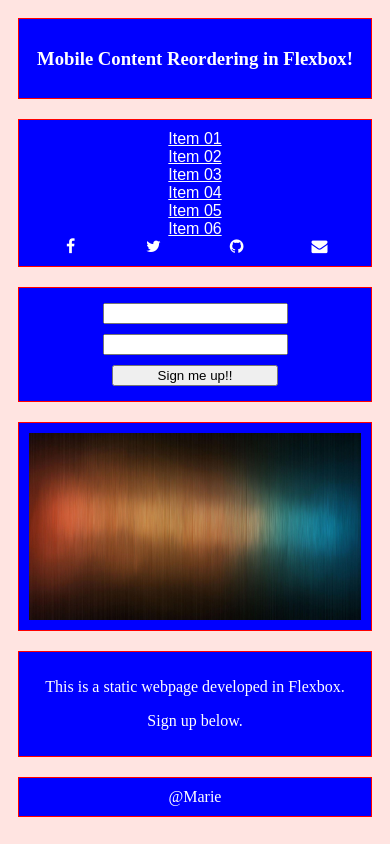
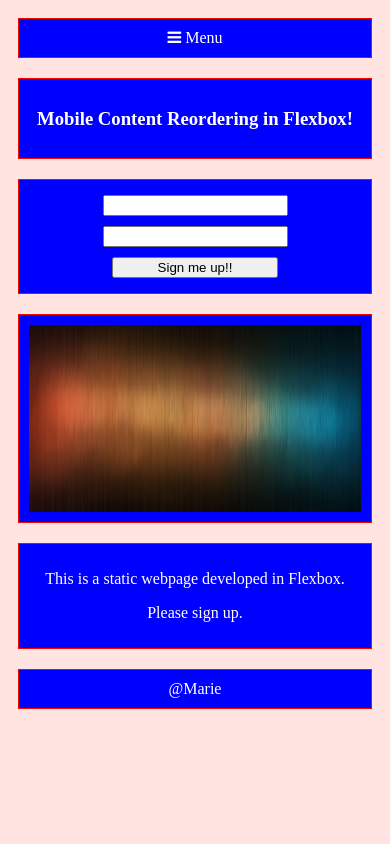
Before and after one commit to mariesajan/flexbox-mob-content-reordering, a website: page index.html in a window 390 px wide. Drawn offline with nearby package versions, Linux system fonts and the light colour scheme; files that its build step writes are made by us from their sources.

Commit message:
Added hamburger menu for the nav items

```diff
--- a/css/style.css
+++ b/css/style.css
@@ -11,16 +11,20 @@ body{
   font-family: sans-serif;
   padding: 0;
   flex-wrap: wrap;
+  justify-content: center;
 }
 a{
   color: white;
+  text-decoration: none;
 }
 button, input{
   margin: 5px;
 }
 li{
-  text-align: center;
   list-style: none;
+}
+.toggleNav{
+  display: none;
 }
 img{
   max-height: 300px;
@@ -74,4 +78,13 @@ img{
   button{
     flex-basis: 50%;
   }
+  ul{
+    order: -1;
+  }
+  .toggleNav{
+    display: block;
+  }
+  .items, .social{
+    display: none;
+  }
 }
--- a/index.html
+++ b/index.html
@@ -12,6 +12,7 @@
           <h3>Mobile Content Reordering in Flexbox!</h3>
         </div>
         <ul class="container div_bg">
+          <li class="toggleNav"><a href="#" class="fa fa-bars"> Menu</a></li>
           <li class="items"><a href="#">Item 01</a></li>
           <li class="items"><a href="#">Item 02</a></li>
           <li class="items"><a href="#">Item 03</a></li>
@@ -36,7 +37,7 @@
         </div>
         <div class="div_bg div_info">
           <p>This is a static webpage developed in Flexbox.</p>
-          <p>Sign up below.</p>
+          <p>Please sign up.</p>
         </div>
         <div class="div_bg div_input">
           <input />
@@ -48,5 +49,15 @@
         </div>
       </nav>
     </div>
+    <script src="https://cdnjs.cloudflare.com/ajax/libs/jquery/3.1.0/jquery.min.js"></script>
+    <script>
+      $(function(){
+        $('.toggleNav').on('click', function(){
+          console.log('clicked Menu...');
+          $('.items').slideToggle();
+          $('.social').slideToggle();
+        });
+      });
+    </script>
   </body>
 </html>
```
Also changed, not shown: README.md.
